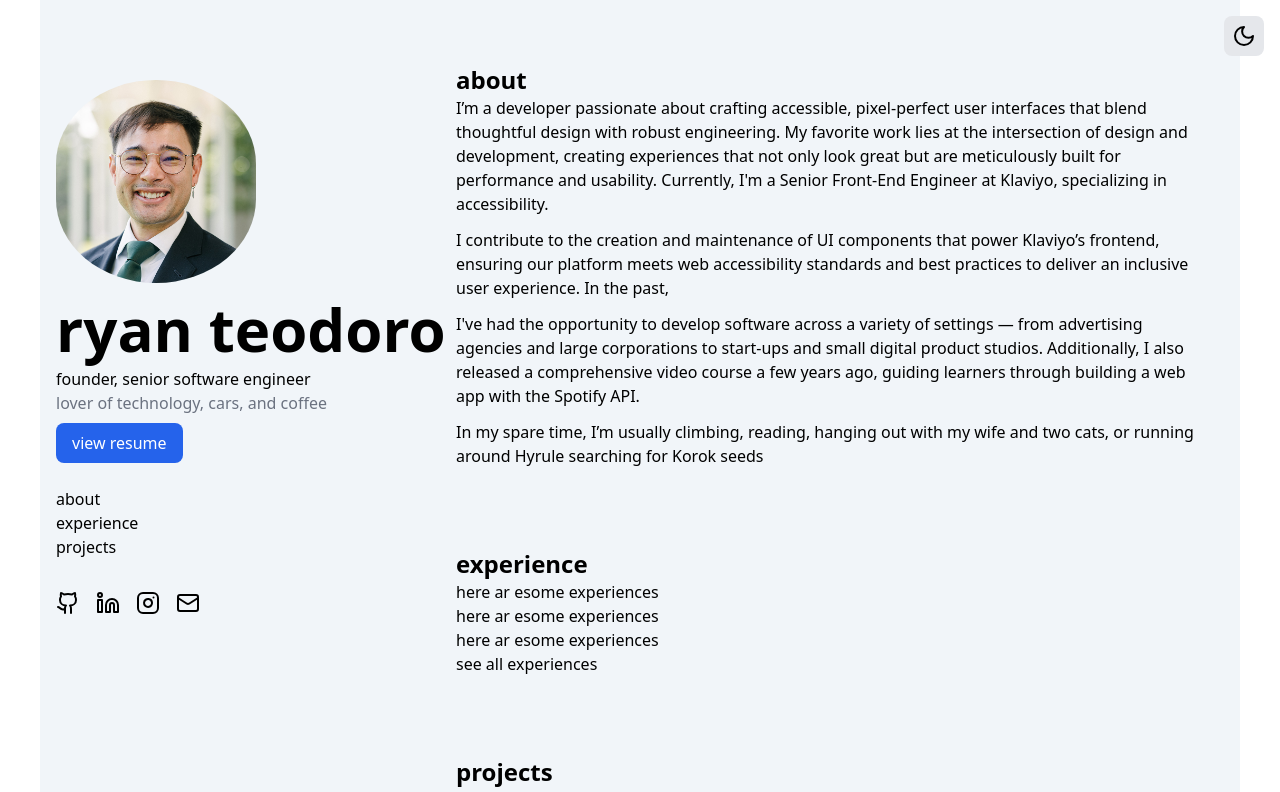
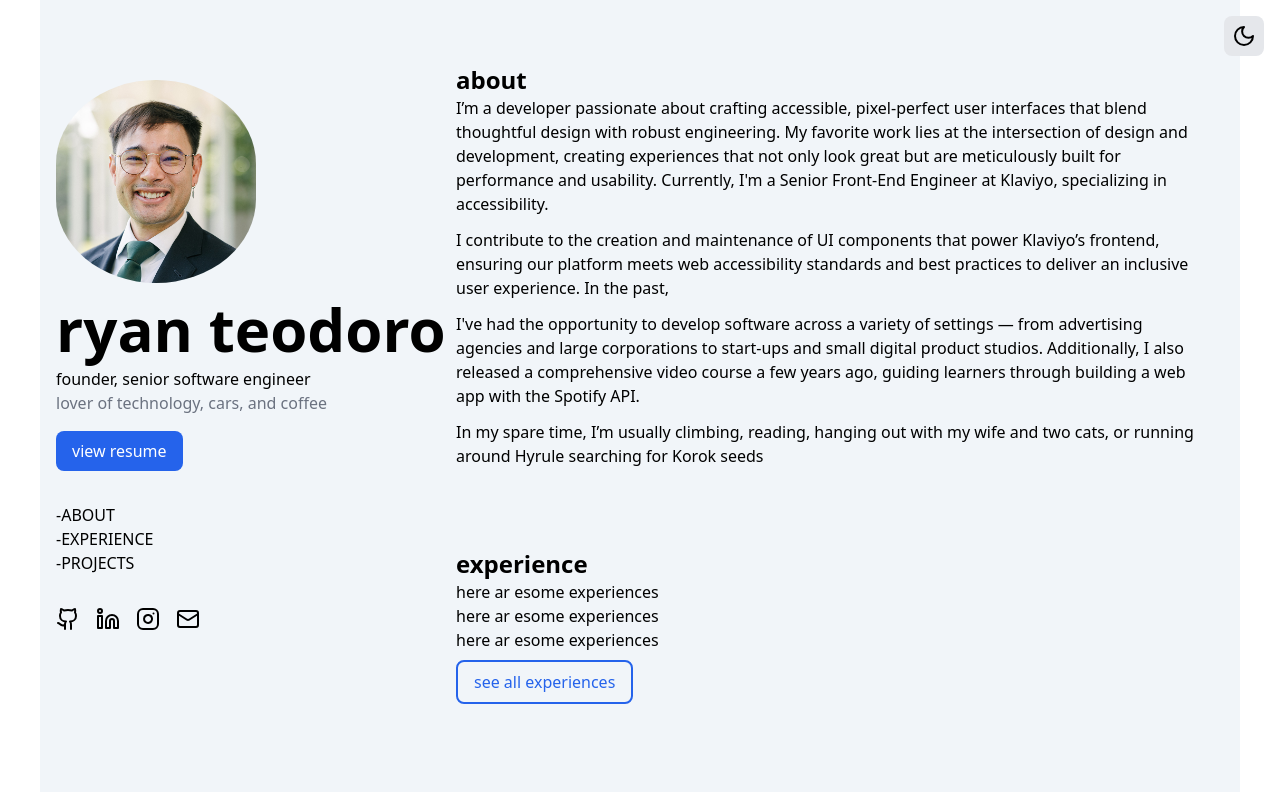
Before and after one commit to thechori/ryanteodoro.com-v2-frontend, a React (Vite) app: page / in a window 1280 px wide. Shown: the top 792 px of the page. Built offline with nearby package versions, Linux system fonts and the light colour scheme.

Commit message:
fix build issue

```diff
--- a/index.html
+++ b/index.html
@@ -4,7 +4,6 @@
     <meta charset="UTF-8" />
     <link rel="icon" type="image/svg+xml" href="/vite.svg" />
     <meta name="viewport" content="width=device-width, initial-scale=1.0" />
-    <link href="./" rel="stylesheet" />
     <title>ryan teodoro</title>
   </head>
   <body>
--- a/src/App.tsx
+++ b/src/App.tsx
@@ -1,3 +1,4 @@
+import Button from "./components/button";
 import Sidebar from "./components/sidebar";
 
 function App() {
@@ -42,7 +43,11 @@ function App() {
           <p>here ar esome experiences</p>
           <p>here ar esome experiences</p>
 
-          <button>see all experiences</button>
+          <Button
+            title="see all experiences"
+            className="my-2"
+            variant="outline"
+          />
         </section>
 
         <section id="projects" className="mb-20">
@@ -51,7 +56,7 @@ function App() {
           <p>projecst!!!</p>
           <p>projecst!!!</p>
 
-          <button>see all projects</button>
+          <Button title="see all projects" className="my-2" variant="outline" />
         </section>
       </div>
     </main>
--- a/src/components/mode-toggle/index.tsx
+++ b/src/components/mode-toggle/index.tsx
@@ -23,10 +23,8 @@ export default function ModeToggle() {
   // change logic
   useEffect(() => {
     if (theme === "dark") {
-      console.log("adding dark");
       document.documentElement.classList.add("dark");
     } else {
-      console.log("removing dark");
       document.documentElement.classList.remove("dark");
     }
     localStorage.setItem(THEME_KEY, theme);
--- a/src/components/sidebar/index.tsx
+++ b/src/components/sidebar/index.tsx
@@ -45,19 +45,37 @@ const Sidebar = () => {
         </h1>
         <h2>founder, senior software engineer</h2>
         <h3 className="text-gray-500">lover of technology, cars, and coffee</h3>
-        <Button title="view resume" className="my-2" onClick={viewResume} />
+        <Button title="view resume" className="my-4" onClick={viewResume} />
         {/* <div className="shadow-xl text-red-500">have a job listing? upload it to get a custom resume</div> */}
       </div>
 
       <ul className="py-4">
-        <li className="hover:opacity-50 transition-all">
-          <a href="#about">about</a>
+        <li>
+          <a
+            href="#about"
+            className="hover:opacity-50 transition-all uppercase"
+          >
+            <span>-</span>
+            <span>about</span>
+          </a>
         </li>
-        <li className="hover:opacity-50 transition-all">
-          <a href="#experience">experience</a>
+        <li>
+          <a
+            href="#experience"
+            className="hover:opacity-50 transition-all uppercase"
+          >
+            <span>-</span>
+            <span>experience</span>
+          </a>
         </li>
-        <li className="hover:opacity-50 transition-all">
-          <a href="#projects">projects</a>
+        <li>
+          <a
+            href="#projects"
+            className="hover:opacity-50 transition-all uppercase"
+          >
+            <span>-</span>
+            <span>projects</span>
+          </a>
         </li>
       </ul>
 
--- a/vite.config.ts
+++ b/vite.config.ts
@@ -1,7 +1,13 @@
-import { defineConfig } from 'vite'
-import react from '@vitejs/plugin-react-swc'
+import { defineConfig } from "vite";
+import react from "@vitejs/plugin-react-swc";
+import tailwindcss from "tailwindcss";
+// import postcss from "postcss";
 
-// https://vite.dev/config/
 export default defineConfig({
   plugins: [react()],
-})
+  css: {
+    postcss: {
+      plugins: [tailwindcss()]
+    }
+  }
+});
```
Also changed, not shown: 1 other file (tests, documents, lock files or other folders).
